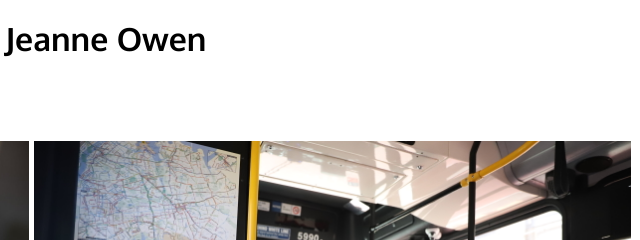
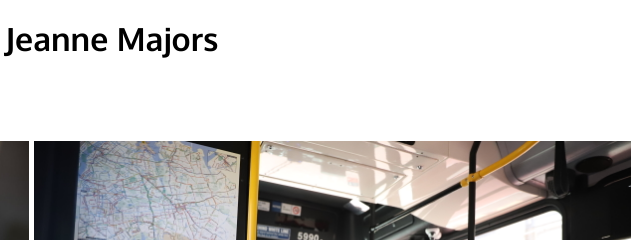
Before and after one commit to ptomao89/annotatedimage, a plain HTML site: page index.html in a window 1280 px wide. Shown: the top 240 px of the page, 609-1249 px from the left. Drawn offline with nearby package versions, Linux system fonts and the light colour scheme.

Commit message:
commit changes

```diff
--- a/index.html
+++ b/index.html
@@ -29,7 +29,7 @@
     <!-- YOUR CONTENT GOES HERE -->
     <div class="container">
         <header>
-            <h1>The Perseverance of Ms. Jeanne Owen</h1>
+            <h1>The Perseverance of Ms. Jeanne Majors</h1>
             <p>By Pete Tomao</p>
             <time datetime="2021-02-18">May 16, 2022</time>
         </header>
```
